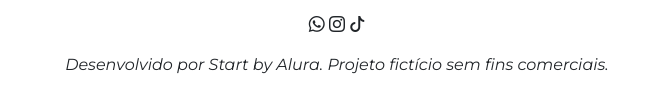
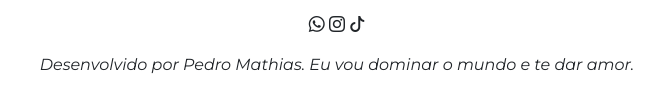
Before and after one commit to pedrow092/Homem-de-ferro, a plain HTML site: page index.html in a window 1280 px wide. Shown: the part 2659-2765 px from the top of the page, 303-975 px from the left. Drawn offline with nearby package versions, Linux system fonts and the light colour scheme; a script that the page names is missing.

Commit message:
Update index.html

```diff
--- a/index.html
+++ b/index.html
@@ -102,7 +102,7 @@
         <i class="bi bi-whatsapp"></i>
         <i class="bi bi-instagram"></i>
         <i class="bi bi-tiktok"></i>
-        <p class="mt-3">Desenvolvido por Start by Alura. Projeto fictício sem fins comerciais.</p>
+        <p class="mt-3">Desenvolvido por Pedro Mathias. Eu vou dominar o mundo e te dar amor.</p>
     </footer>
     <script src="script.js"></script>
 
```
